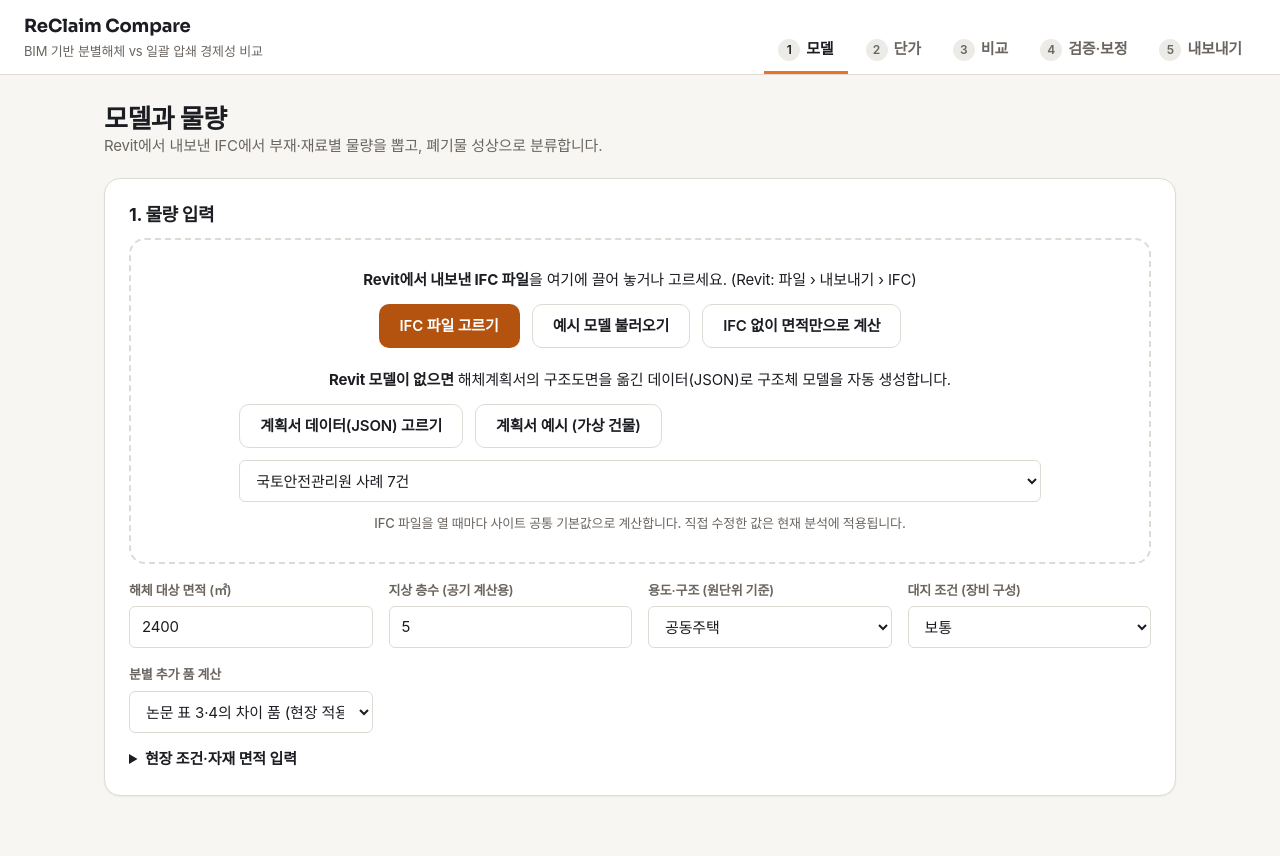
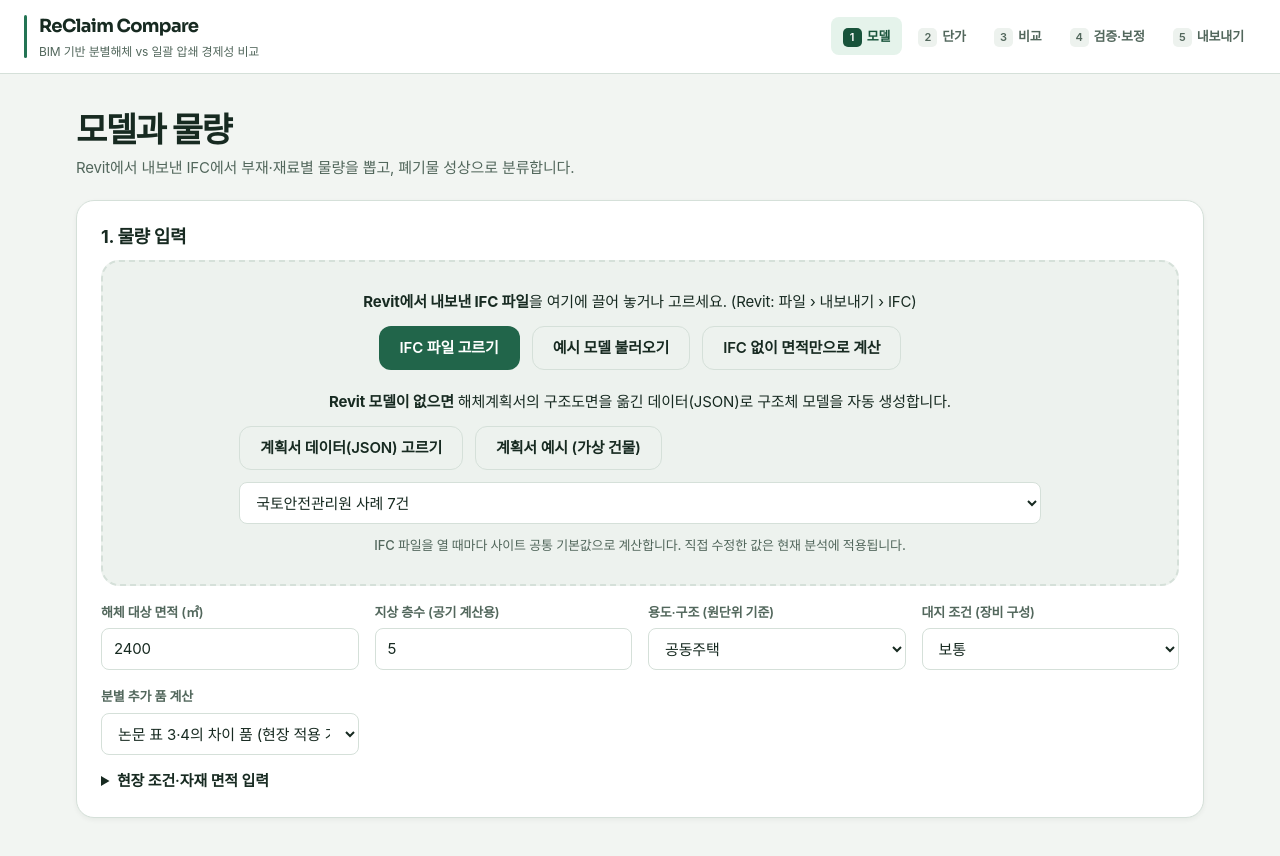
Before and after one commit to mungim5556-ui/reclaim-compare, a website: page index.html in a window 1280 px wide. Drawn offline with Linux system fonts and the light colour scheme; a web font is replaced by a local one.

Commit message:
Give the personal ReClaim Compare site a forest-green theme

```diff
--- a/assets/css/app.css
+++ b/assets/css/app.css
@@ -1,23 +1,73 @@
-/* 차트 계열 색 (dataviz 기본 팔레트: 파랑·주황·청록·노랑·초록). 다크 모드는 따로 고른 단계 */
-:root { --s1: #2a78d6; --s2: #eb6834; --s3: #1baf7a; --s4: #eda100; --s6: #008300; }
-@media (prefers-color-scheme: dark) { :root:not([data-theme="light"]) { --s1: #3987e5; --s2: #d95926; --s3: #199e70; --s4: #c98500; } }
+/* Personal site palette */
+:root:root {
+  color-scheme: light dark;
+  --bg: light-dark(#f2f5f2, #111916);
+  --surface: light-dark(#ffffff, #1a2520);
+  --surface-2: light-dark(#edf2ee, #23312b);
+  --border: light-dark(#d5e0d9, #34443b);
+  --text: light-dark(#172a21, #eff5f1);
+  --text-muted: light-dark(#52675c, #a9bdb1);
+  --color-primary: light-dark(#237454, #7ed2a9);
+  --color-primary-strong: #21654a;
+  --color-primary-soft: light-dark(#e5f3eb, #233f33);
+  --accent-ink: light-dark(#18533b, #a7e7c4);
+  --color-secondary: #355f79;
+  --color-secondary-soft: light-dark(#eaf1f5, #243745);
+  --color-info: light-dark(#355f79, #a9d2ea);
+  --radius-sm: 8px;
+  --radius-md: 12px;
+  --radius-lg: 18px;
+  --shadow-sm: 0 2px 5px rgb(15 44 29 / 5%);
+  --s1: light-dark(#477188, #6e9fba);
+  --s2: light-dark(#805a98, #b28bc8);
+  --s3: light-dark(#167776, #61b9b8);
+  --s4: light-dark(#94621f, #d3a460);
+  --s6: light-dark(#4a7746, #90bd79);
+}
+:root[data-theme="light"] { color-scheme: light; }
+:root[data-theme="dark"] { color-scheme: dark; }
+a, .btn-ghost, .badge-primary { color: var(--accent-ink); }
+.btn-primary:hover { background: #174b37; }
+.btn-secondary { color: #fff; }
+.badge-info { color: var(--color-info); }
 
-.top { position: sticky; top: 0; z-index: 5; background: var(--surface); border-bottom: 1px solid var(--border); padding: 12px 24px 0; display: flex; flex-wrap: wrap; gap: 8px 32px; align-items: flex-end; justify-content: space-between; }
-.brand { display: flex; flex-direction: column; padding-bottom: 12px; }
-.brand strong { font-family: var(--font-display); font-size: 18px; }
-.brand span { font-size: 13px; }
-.tabs { display: flex; gap: 4px; }
-.tabs button { background: none; border: 0; border-bottom: 3px solid transparent; padding: 10px 14px; font-weight: 600; color: var(--text-muted); cursor: pointer; }
-.tabs button[aria-current] { color: var(--text); border-color: var(--color-primary); }
-.tabs button span { display: inline-block; width: 22px; height: 22px; line-height: 22px; text-align: center; border-radius: 50%; background: var(--surface-2); font-size: 12px; margin-right: 6px; }
+.top {
+  position: sticky; top: 0; z-index: 5;
+  background: var(--surface); border-bottom: 1px solid var(--border);
+  padding: 12px max(24px, calc((100% - 1240px) / 2));
+  display: flex; flex-wrap: wrap; gap: 12px 24px; align-items: center; justify-content: space-between;
+}
+.brand { display: grid; gap: 1px; position: relative; padding-left: 15px; }
+.brand::before {
+  content: ""; position: absolute; inset: 3px auto 3px 0; width: 3px;
+  border-radius: 4px; background: var(--color-primary);
+}
+.brand strong { font-family: var(--font-display); font-size: 18px; letter-spacing: -.035em; }
+.brand span { font-size: 12px; }
+.tabs { display: flex; gap: 4px; max-width: 100%; flex-wrap: wrap; }
+.tabs button {
+  background: transparent; border: 1px solid transparent; border-radius: var(--radius-sm);
+  padding: 7px 11px; min-height: 38px; font-size: 13px; font-weight: 600;
+  color: var(--text-muted); cursor: pointer;
+}
+.tabs button:hover { background: var(--surface-2); }
+.tabs button[aria-current] { color: var(--accent-ink); background: var(--color-primary-soft); }
+.tabs button span {
+  display: inline-grid; place-items: center; width: 19px; height: 19px;
+  border-radius: 5px; background: var(--surface-2); font-size: 11px; margin-right: 5px;
+}
+.tabs button[aria-current] span { color: var(--surface); background: var(--accent-ink); }
 
-.page { max-width: 1120px; margin: 0 auto; padding: 28px 24px 80px; display: flex; flex-direction: column; gap: 20px; }
-.page h1 { font-size: 26px; }
+.page { max-width: 1176px; margin: 0 auto; padding: 36px 24px 80px; display: flex; flex-direction: column; gap: 20px; }
+.page > * { min-width: 0; }
+.page h1 { font-size: clamp(27px, 3vw, 34px); letter-spacing: -.045em; }
+.page h1 + .lead { margin-top: 5px; }
 .page h2 { font-size: 18px; margin-bottom: 12px; }
 .lead { color: var(--text-muted); max-width: 70ch; }
 .row { display: flex; flex-wrap: wrap; gap: 12px; align-items: center; }
-.grid-2 { display: grid; grid-template-columns: repeat(auto-fit, minmax(320px, 1fr)); gap: 20px; }
-.kpis { display: grid; grid-template-columns: repeat(auto-fit, minmax(200px, 1fr)); gap: 16px; }
+.grid-2 { display: grid; grid-template-columns: repeat(auto-fit, minmax(min(100%, 320px), 1fr)); gap: 20px; }
+.kpis { display: grid; grid-template-columns: repeat(auto-fit, minmax(200px, 1fr)); gap: 14px; }
+.kpi { min-width: 0; background: linear-gradient(160deg, var(--surface), var(--surface-2)); }
 .kpi .v { font-family: var(--font-display); font-size: 30px; font-weight: 600; font-variant-numeric: tabular-nums; line-height: 1.2; }
 .kpi .l { font-size: 13px; color: var(--text-muted); }
 .kpi .s { font-size: 13px; margin-top: 4px; }
@@ -41,10 +91,23 @@ svg text { fill: var(--text); font-family: var(--font-sans); }
 .c-zero { stroke: var(--text); stroke-width: 1.5; stroke-dasharray: 4 3; }
 svg rect[data-tip]:hover { filter: brightness(1.12); }
 .tip { position: fixed; z-index: 20; pointer-events: none; background: var(--gray-900); color: #fff; font-size: 13px; padding: 6px 10px; border-radius: 6px; max-width: 320px; box-shadow: var(--shadow-md); }
-.drop { border: 2px dashed var(--border); border-radius: var(--radius-lg); padding: 28px; text-align: center; display: flex; flex-direction: column; gap: 12px; align-items: center; }
+.drop { background: var(--surface-2); border: 2px dashed var(--border); border-radius: var(--radius-lg); padding: 28px; text-align: center; display: flex; flex-direction: column; gap: 12px; align-items: center; }
 .drop.over { border-color: var(--color-primary); background: var(--color-primary-soft); }
 details summary { cursor: pointer; font-weight: 600; }
+@media (max-width: 640px) {
+  .top { position: static; padding: 12px 16px; gap: 9px; }
+  .tabs { width: 100%; gap: 3px; }
+  .tabs button { flex: 1 1 auto; padding-inline: 6px; }
+  .tabs button span { display: none; }
+  .page { padding: 24px 14px 54px; gap: 14px; }
+  .page .card { padding: 16px; }
+  .kpis { grid-template-columns: repeat(2, minmax(0, 1fr)); gap: 8px; }
+  .kpi .v { font-size: 25px; }
+  .drop { padding: 18px 12px; }
+  .drop .btn { white-space: normal; }
+}
 @media print {
+  :root:root { color-scheme: light; }
   .top, .no-print, .tip { display: none !important; }
   .page { padding: 0; max-width: none; }
   .card { box-shadow: none; break-inside: avoid; }
```
